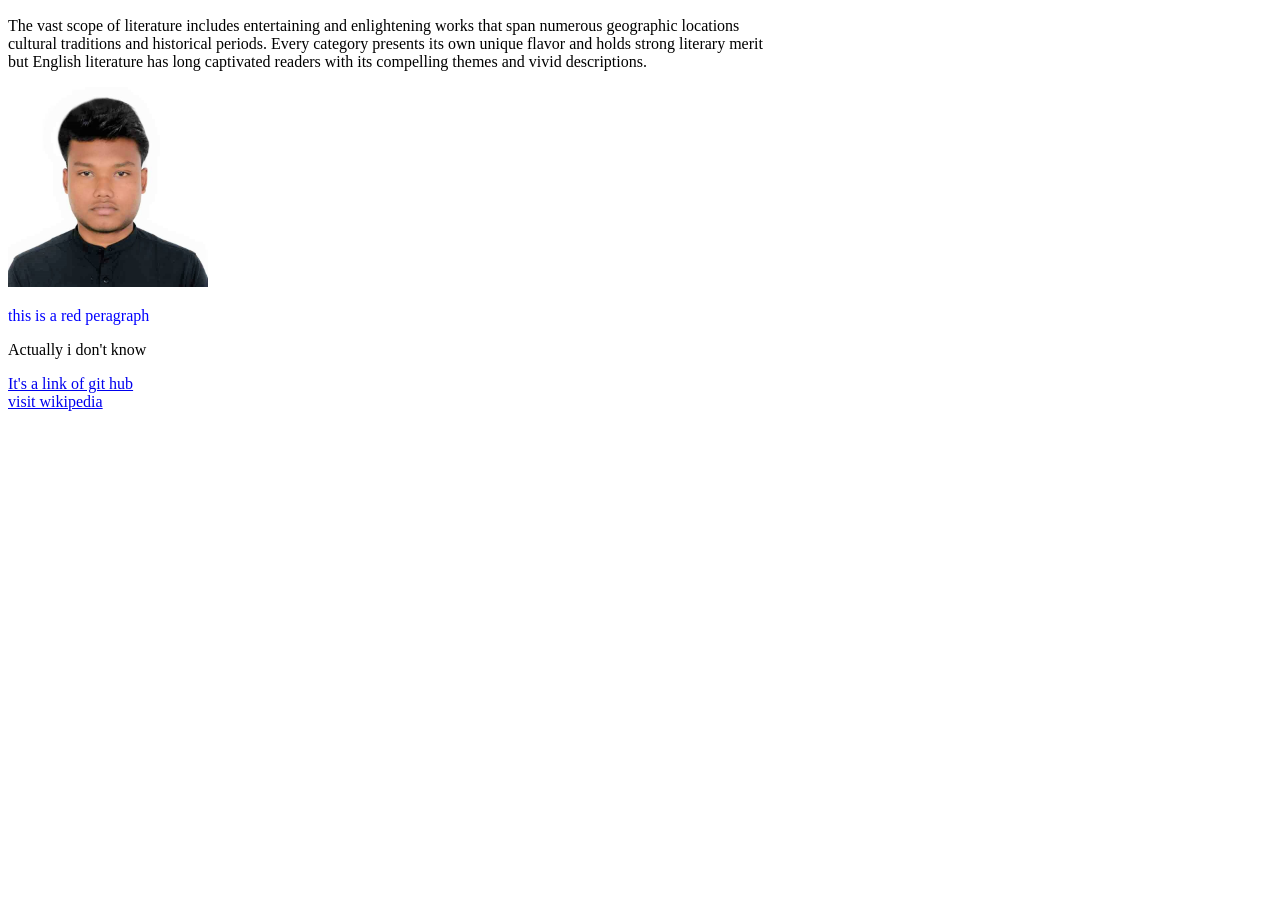
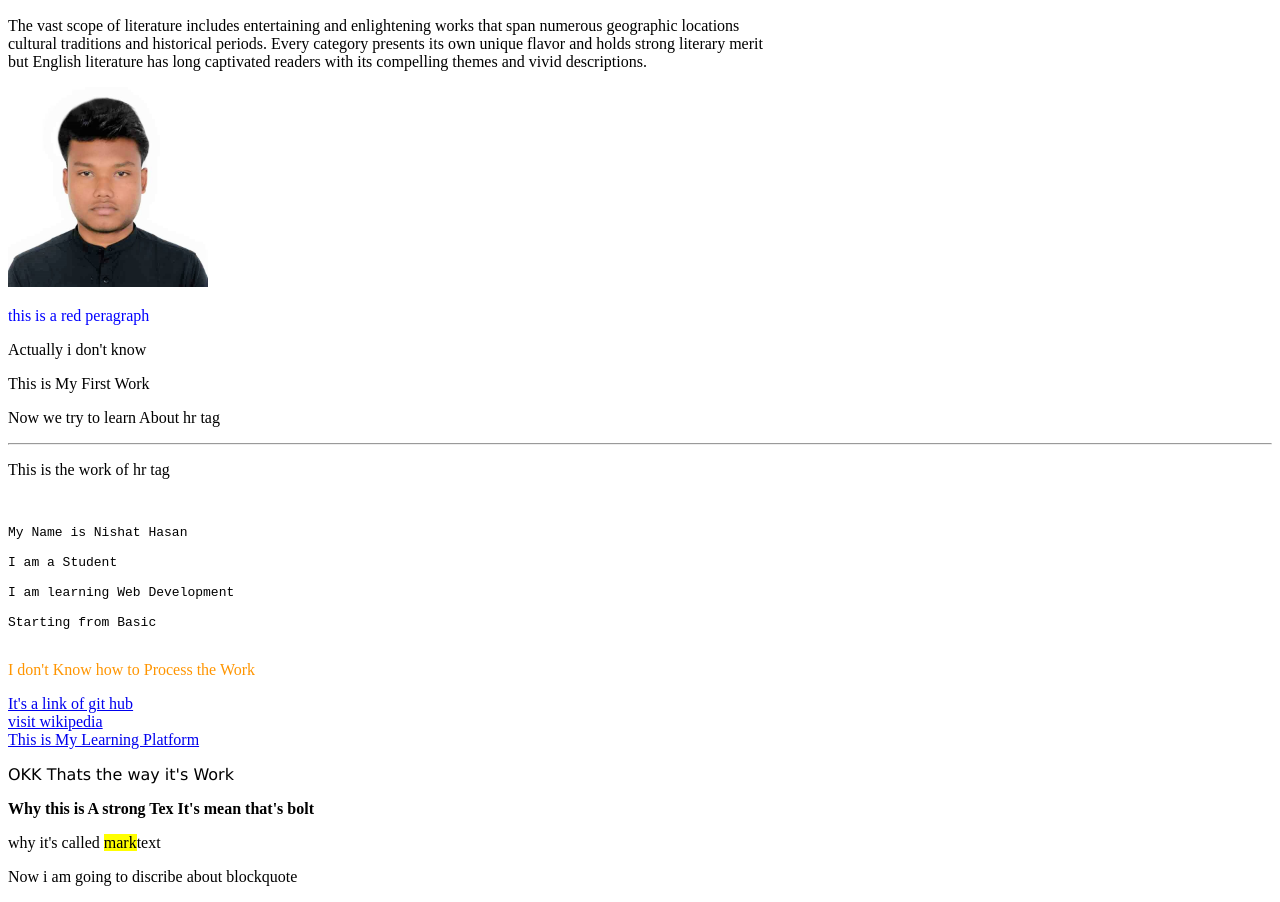
Before and after one commit to Nishat240/Simple-Webpage, a plain HTML site: page index.html in a window 1280 px wide. Shown: the part 136-1038 px from the top of the page. Before the commit the page ends 800 px from the top, so only its background shows below. Drawn offline with Linux system fonts and the light colour scheme.

Commit message:
let's see what will happend

```diff
--- a/index.html
+++ b/index.html
@@ -8,16 +8,38 @@
 
 
 
- <img src="nishat.jpg" width="200" heig="200">
+ <img src="nishat.jpg" alt="Okkk"  weight="200" height="200">
 
  <p style="color:blue;"> this is a red peragraph </p>
 
  <p title="what is that">Actually i don't know</p>
-  <div></div>
+  <div>This is My First Work</div>
+  <p>Now we try to learn About hr tag</p><hr>
+  <p>This is the work of hr tag</p>
+
+  <pre>
+
+
+My Name is Nishat Hasan
+
+I am a Student
+
+I am learning Web Development
+
+Starting from Basic
+
+</pre>
+
+<p style="color:rgb(255, 149, 0);">I don't Know how to Process the Work </p>
 
   <a href="https://github.com/Nishat240/Webpage">It's a link of git hub</a><br>
-  <a href="https://www.wikipedia.org/">visit wikipedia</a>
+  <a href="https://www.wikipedia.org/">visit wikipedia</a><br>
+  <a href="https://www.w3schools.com/html/html_basic.asp">This is My Learning Platform</a>
 
+   <p style="font-family: verdana;">OKK Thats the way  it's Work</p>
+   <strong>Why this is A strong Tex It's mean that's bolt</strong>
+   <p>why it's called <mark>mark</mark>text</p>
+ <p>Now i am going to discribe about blockquote</p>
 </head>
 <body>
 
```
